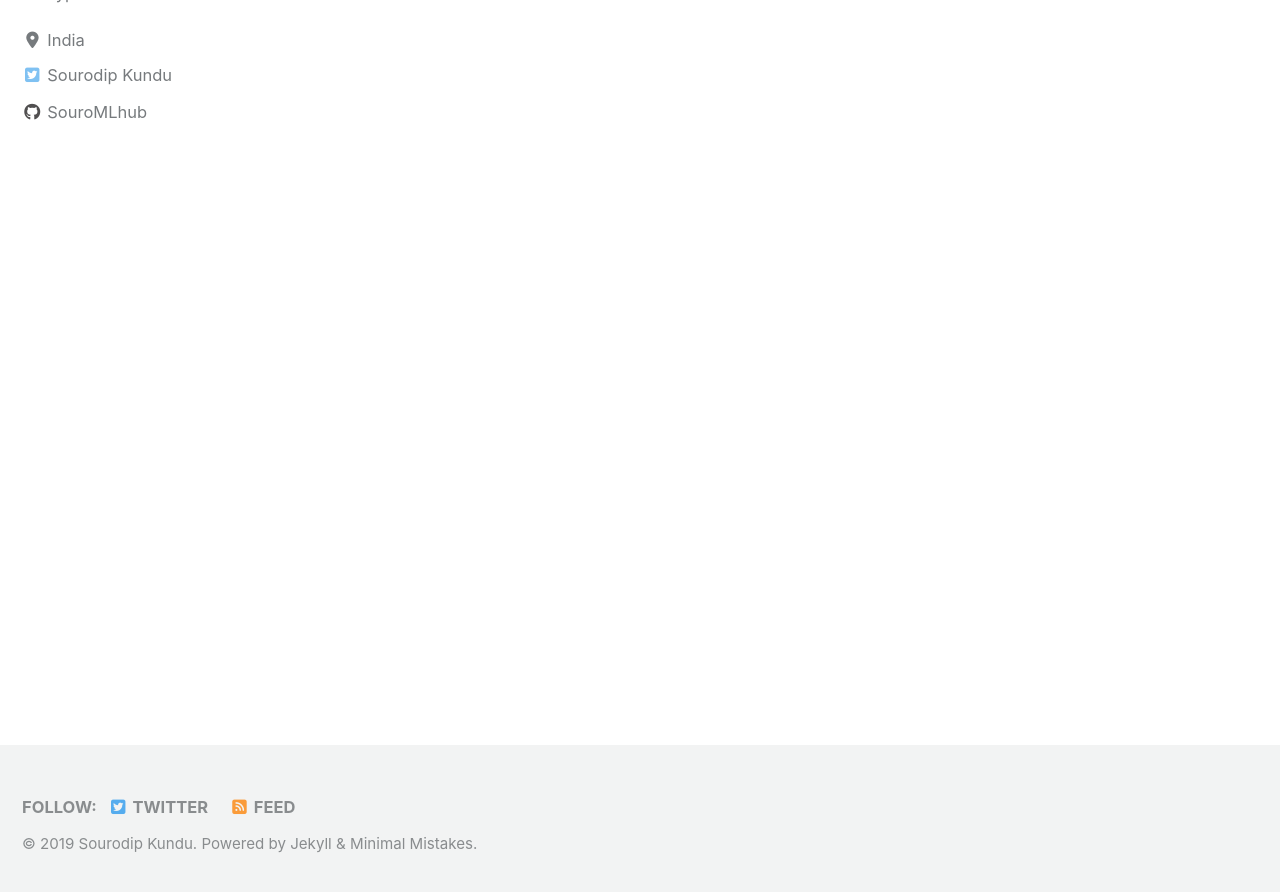
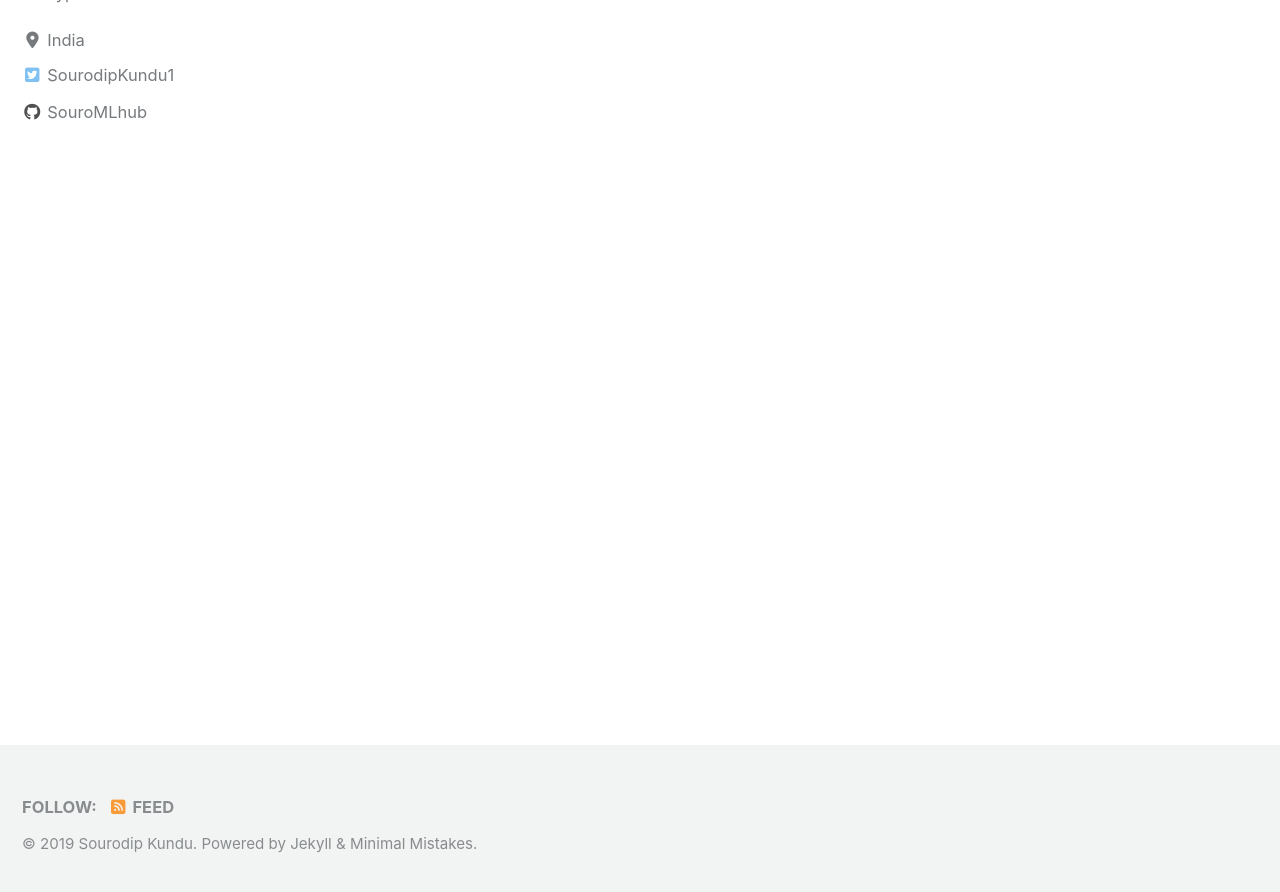
Before and after one commit to SouroMLhub/SouroMLhub.github.io, a Jekyll site: the page built from index.html, in a window 1280 px wide and 900 px high, scrolled down 222 px. Shown: the top 892 px of the window. Built offline with Jekyll 4.4.1, drawn with Linux system fonts in a browser that asks for light colours; cached includes are drawn as plain includes; nearby versions of some CDN libraries; the list of posts is cut into pages by our own code.

Commit message:
initial commit

```diff
--- a/_config.yml
+++ b/_config.yml
@@ -119,7 +119,7 @@ author:
     - label: "Website"
       icon: "fas fa-fw fa-link"
       # url: "https://your-website.com"
-    - label: "Sourodip Kundu"
+    - label: "SourodipKundu1"
       icon: "fab fa-fw fa-twitter-square"
       url: "https://twitter.com/SourodipKundu1"
     - label: "Facebook"
@@ -137,7 +137,7 @@ footer:
   links:
     - label: "Twitter"
       icon: "fab fa-fw fa-twitter-square"
-      url:  "https://twitter.com/SourodipKundu1"
+      #url:  "https://twitter.com/SourodipKundu1"
     - label: "Facebook"
       icon: "fab fa-fw fa-facebook-square"
       # url:
```
